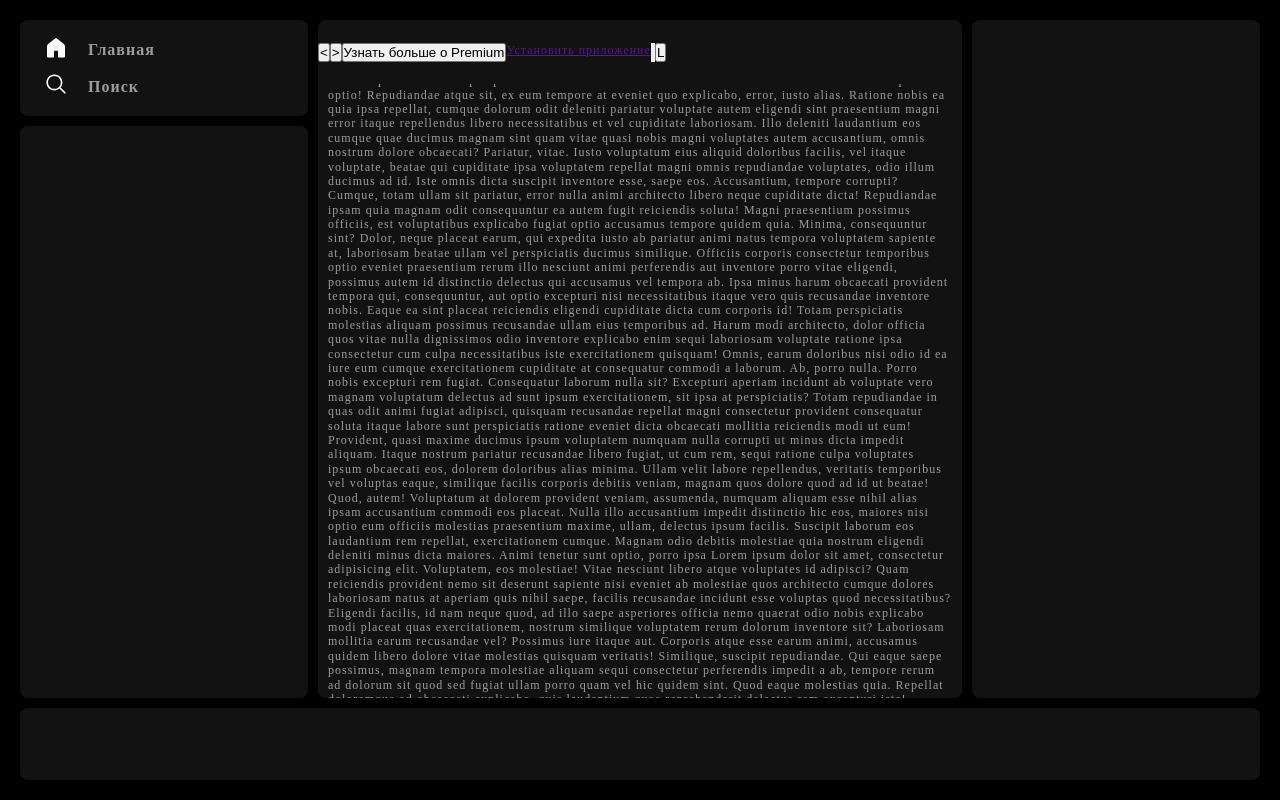
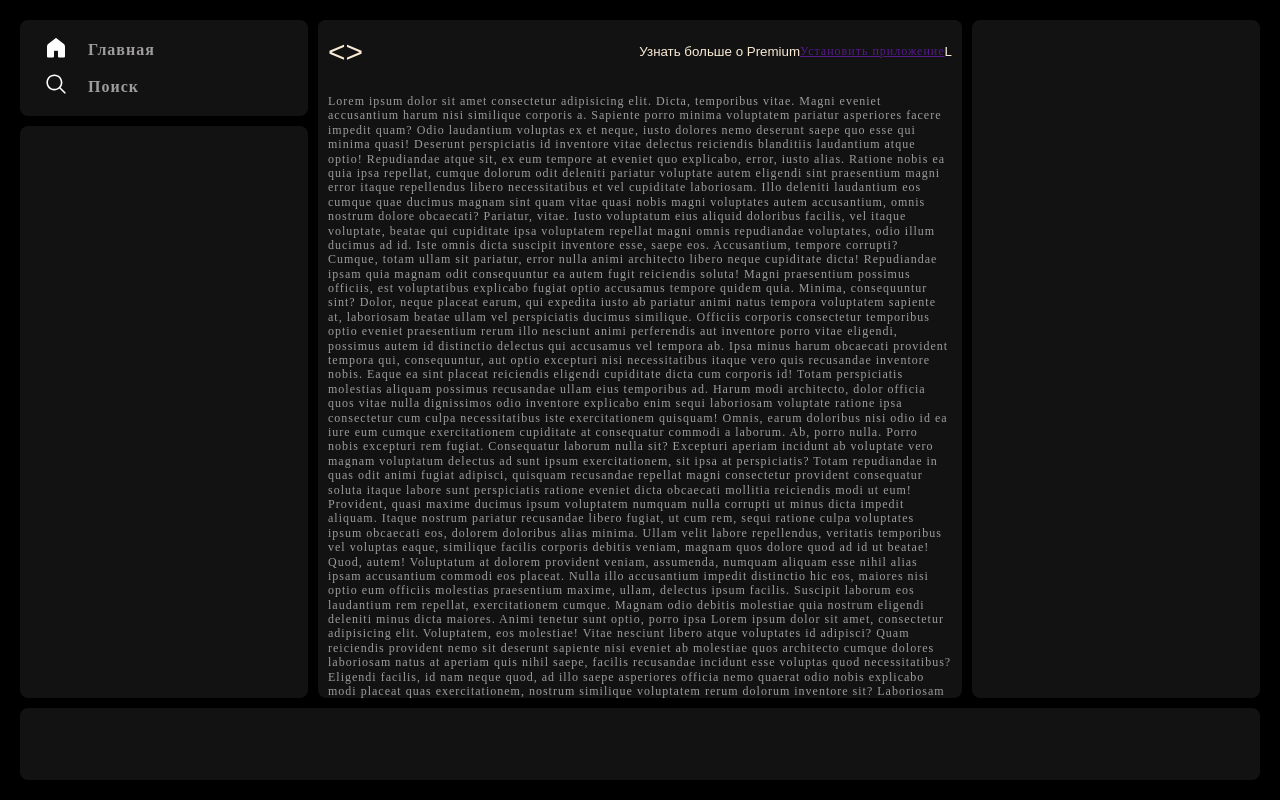
Before and after one commit to tudakudanado/spoti-grid.github.io, a plain HTML site: page index.html in a window 1280 px wide. Drawn offline with Linux system fonts and the light colour scheme; a web font is replaced by a local one.

Commit message:
Header sticky done

```diff
--- a/index.html
+++ b/index.html
@@ -38,9 +38,9 @@
             <div class="grid-item item2">
                 <header class="header">
                     <div class="header__container">
-                        <div class="header__buttons">
-                            <button><</button>
-                            <button>></button>
+                        <div class="header__buttons"> <!-- Переделать, span -->
+                            <button class="button-back">&lt;</button>
+                            <button class="button-forward">&gt;</button>
                         </div>
                         <div class="header__more">
                             <button>Узнать больше о Premium</button>
--- a/style.css
+++ b/style.css
@@ -22,7 +22,6 @@ body {
   display: flex;
   flex-direction: column;
   height: 100%;
-  position: relative;
 }
 
 .grid-container {
@@ -67,8 +66,7 @@ body {
 }
 
 .top > ul {
-  padding:
-   8px 12px;
+  padding: 8px 12px;
 }
 .top > ul > li {
   display: flex;
@@ -87,33 +85,58 @@ body {
 }
 
 .item2 {
+  display: flex;
+  flex-direction: column;
   position: relative;
   width: 100%;
   min-height: 0;
-  overflow: auto;
+  overflow: hidden;
+  overflow-y: auto;
   background-color: #121212;
   grid-area: main-content;
 }
-.item2__content{
-  padding: 10px;
+.header {
+  position: sticky;
+  width: 100%;
+  top: 0;
+  left: 0;
+  z-index: 50;
 }
-.header{
+.header__container {
   display: flex;
   align-items: center;
   height: 64px;
-  width: 100%;
-  position: absolute;
-  z-index: 1;
-  background-color: #121212;
+  padding: 10px;
+}
+.header button {
+  color: antiquewhite;
+  border: none;
+  background-color: inherit;
+}
+
+.button-back {
+  font-size: 30px;
+}
+.button-forward {
+  font-size: 30px;
 
 }
+
 .header__container{
+  background-color: #121212;
+}
+
+.header__more {
+  justify-content: flex-end;
+  flex: 1 1 auto;
+}
+.header__buttons {
   display: flex;
 }
-.header__buttons{
-  display: flex;
+.item2__content {
+  padding: 10px;
 }
-.header__more{
+.header__more {
   display: flex;
 }
 
```
